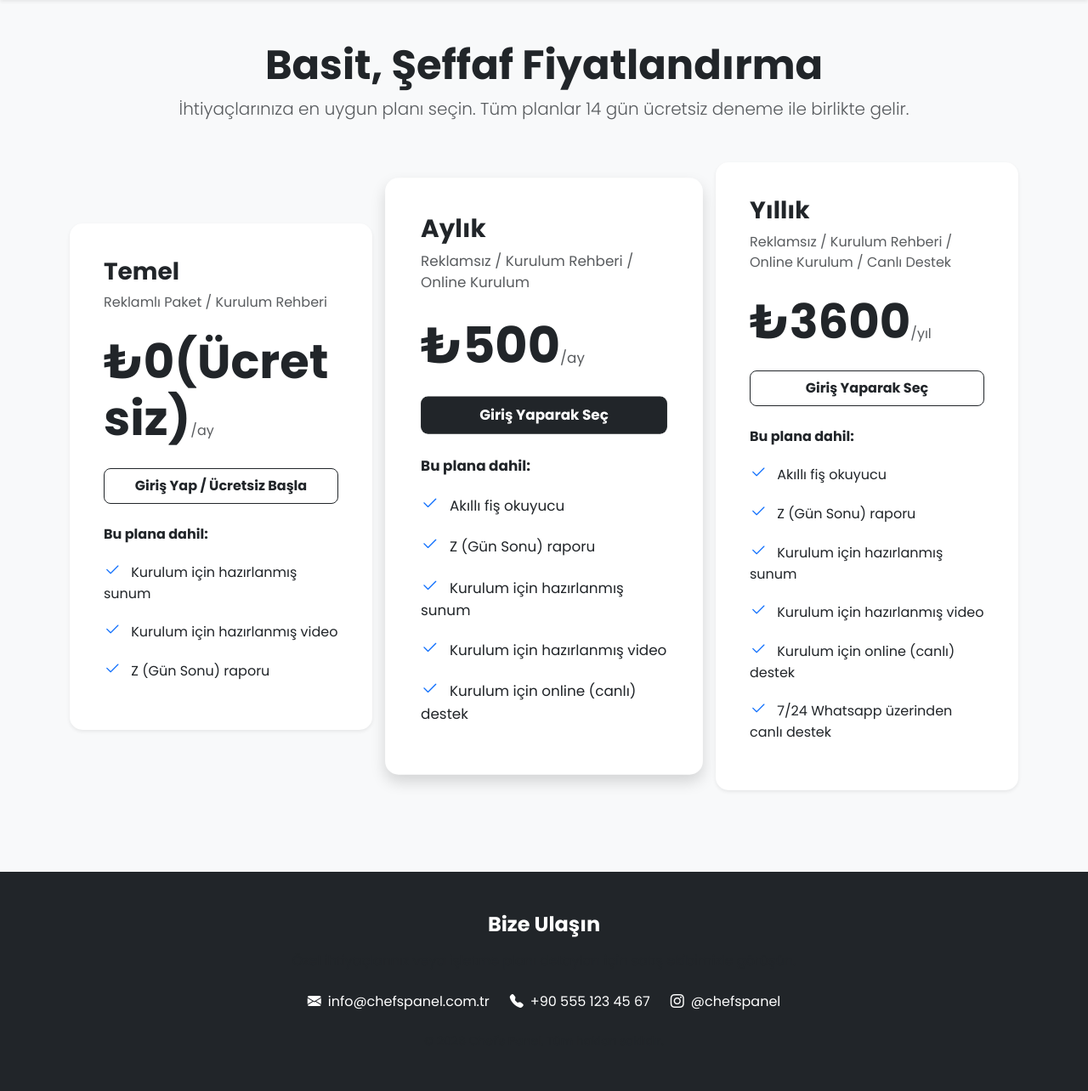
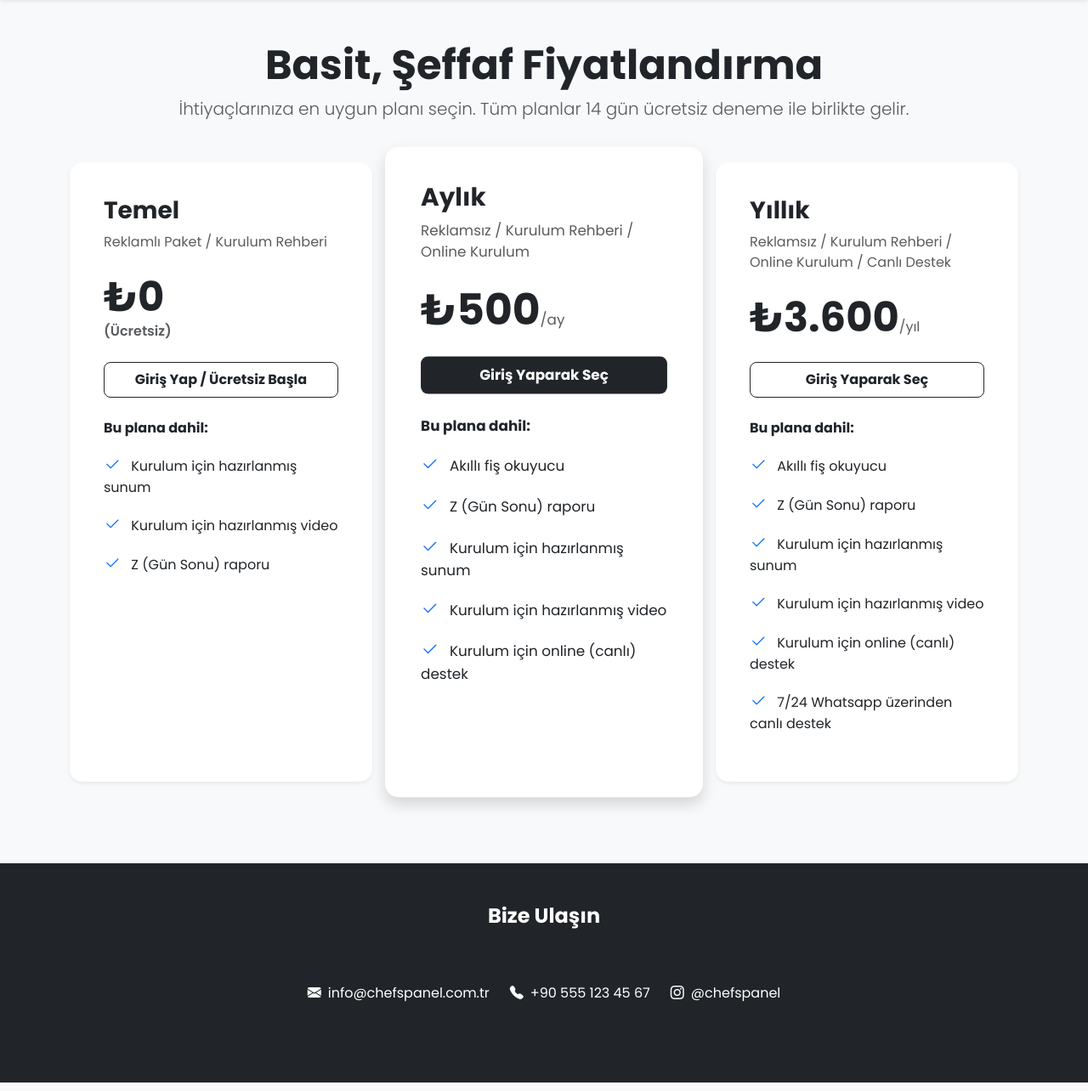
Before and after one commit to muzafferyetik/chefspanel, a Flask app: page /paketler in a window 1280 px wide. Shown: the part 78-1362 px from the top of the page at 85% size. Run offline with Flask 3, Linux system fonts and the light colour scheme; some libraries are stand-ins or nearby versions.

Commit message:
fix: paketler sayfası fiyat kartı yazı kayması düzeltildi - display-5 fontu, align-items-stretch, Ücretsiz ayrı satır, 3600->3.600

```diff
--- a/templates/paketler.html
+++ b/templates/paketler.html
@@ -86,7 +86,7 @@
 </div>
 
 <div class="container pb-5">
-    <div class="row g-4 justify-content-center align-items-center">
+    <div class="row g-4 justify-content-center align-items-stretch">
 
         <div class="col-lg-4 col-md-6">
             <div class="card pricing-card h-100 p-4 border-0 shadow-sm bg-white">
@@ -94,7 +94,8 @@
                     <h3 class="fw-bold">Temel</h3>
                     <p class="text-muted mb-4">Reklamlı Paket / Kurulum Rehberi </p>
                     <div class="mb-4">
-                        <span class="display-4 fw-bold">₺0(Ücretsiz)</span><span class="text-muted">/ay</span>
+                        <span class="display-5 fw-bold">₺0</span><br>
+                        <span class="text-muted fw-semibold">(Ücretsiz)</span>
                     </div>
                     {% if session.get('isletme_id') %}
                         {% if session.get('paket_tipi') == 'Ücretsiz' %}
@@ -127,7 +128,7 @@
                     <h3 class="fw-bold">Aylık</h3>
                     <p class="text-muted mb-4">Reklamsız / Kurulum Rehberi / Online Kurulum </p>
                     <div class="mb-4">
-                        <span class="display-4 fw-bold">₺500</span><span class="text-muted">/ay</span>
+                        <span class="display-5 fw-bold">₺500</span><span class="text-muted">/ay</span>
                     </div>
                     {% if session.get('isletme_id') %}
                         {% if session.get('paket_tipi') == 'Aylık' %}
@@ -161,7 +162,7 @@
                     <h3 class="fw-bold">Yıllık</h3>
                     <p class="text-muted mb-4">Reklamsız / Kurulum Rehberi / Online Kurulum / Canlı Destek </p>
                     <div class="mb-4">
-                        <span class="display-4 fw-bold">₺3600</span><span class="text-muted">/yıl</span>
+                        <span class="display-5 fw-bold">₺3.600</span><span class="text-muted">/yıl</span>
                     </div>
                     {% if session.get('isletme_id') %}
                         {% if session.get('paket_tipi') == 'Yıllık' %}
```
